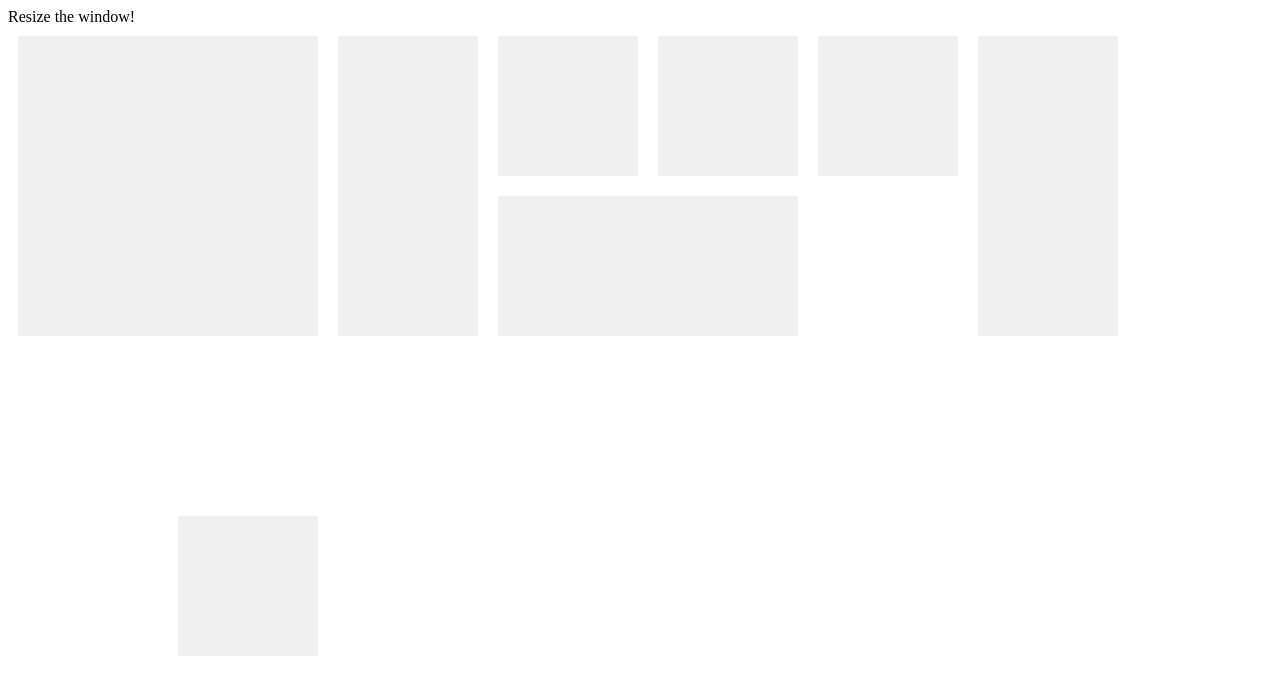
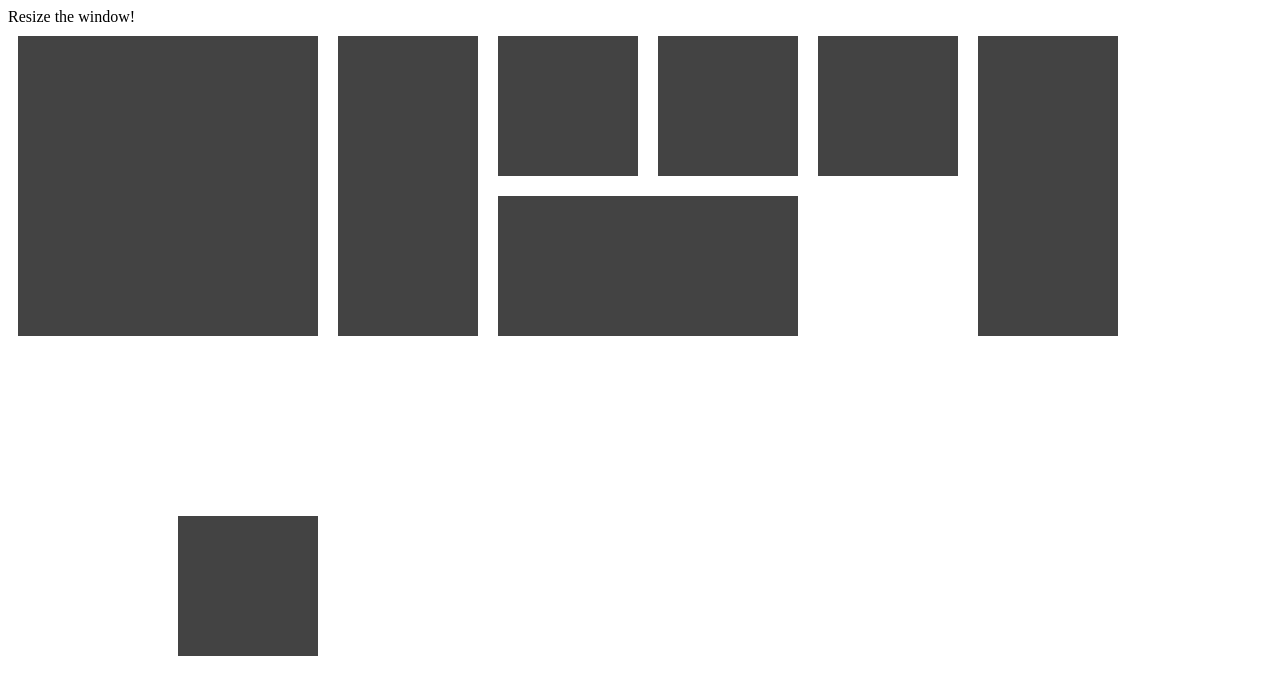
Before and after one commit to joannecheng/gridster-test, a plain HTML site: page index.html in a window 1280 px wide. Drawn offline with Linux system fonts and the light colour scheme.

Commit message:
make rectangles darker

```diff
--- a/css/main.css
+++ b/css/main.css
@@ -3,5 +3,5 @@ ul.items {
 }
 
 ul > li {
-  background-color: #efefef;
+  background-color: #434343;
 }
```
